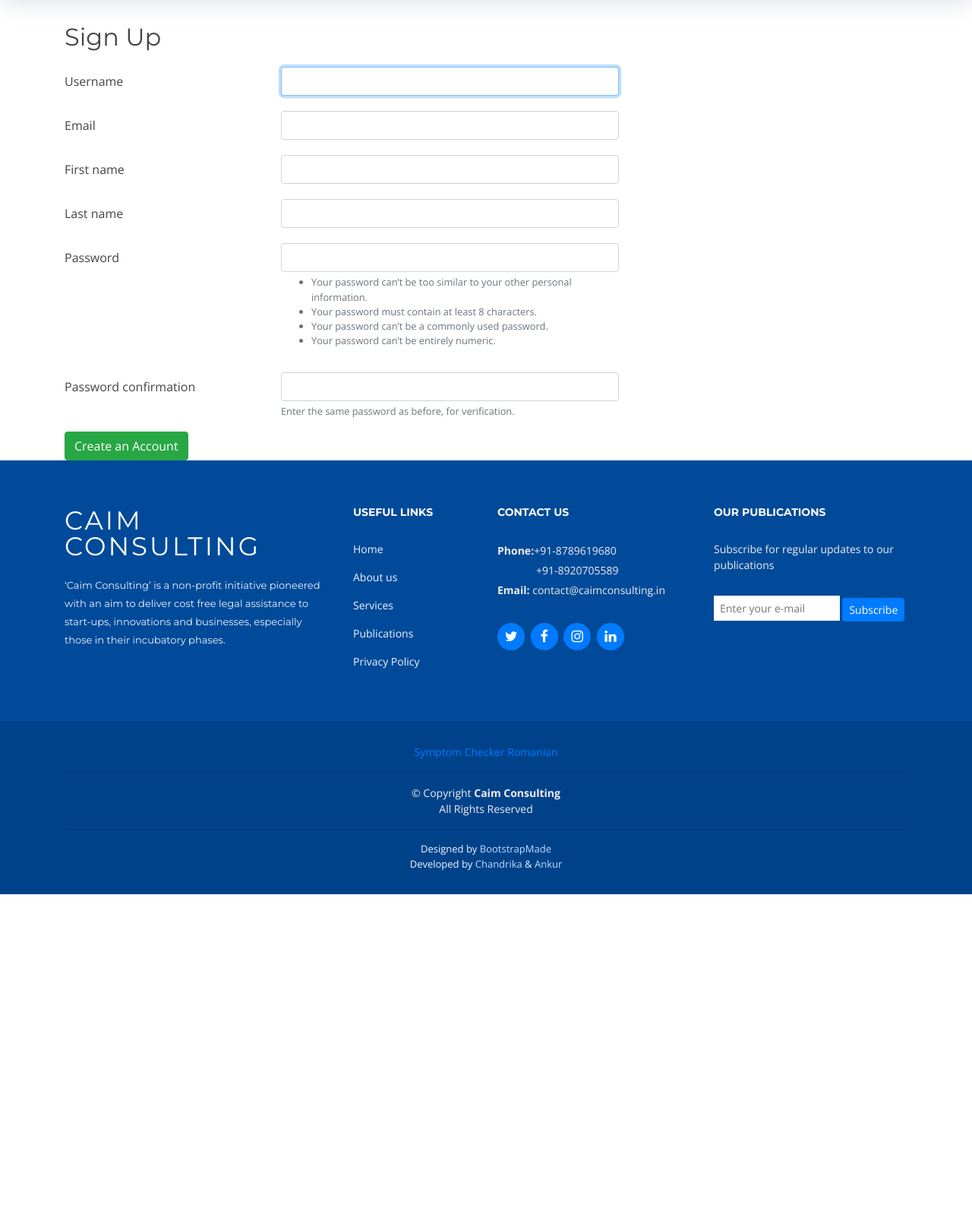
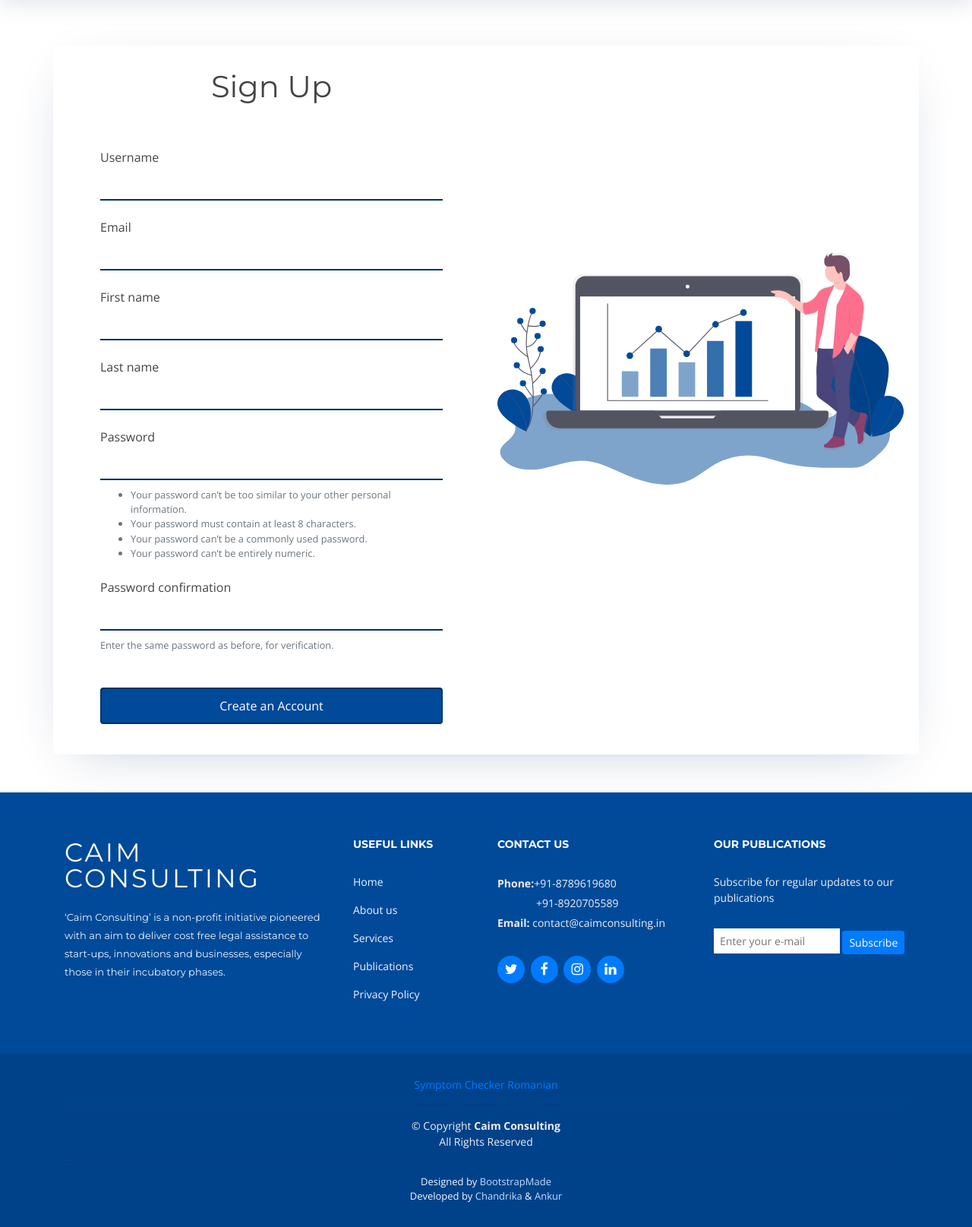
Before and after one commit to nkhs/caim-consulting-website, a Django app: page /accounts/sign_up/ in a window 1280 px wide. Shown: the part 100-1715 px from the top of the page at 76% size. Before the commit the page ends 1277 px from the top, so only its background shows below. Run offline with Django 3.2, Linux system fonts and the light colour scheme; parts of the project's set-up code (start-up, migrations or seed data) failed here and were passed over; some libraries are stand-ins or nearby versions.

Commit message:
Sign-up page styling

```diff
--- a/accounts/templates/registration/sign_up.html
+++ b/accounts/templates/registration/sign_up.html
@@ -3,19 +3,22 @@
 {% load static %}
 
 <main id="main">
-  <div class="container">
-    <h2>Sign Up</h2>
+  <div class="container" id = "sign-up">
+    <div class = "row">
+      <div class="col-md-6 col-sm-12 col-xs-12">
+        <h1 >Sign Up</h1>
+        <div class = "form-sign">
           {{ form.non_field_errors }}
           <form method="post">
             <!-- prettier-ignore -->
             {% csrf_token %}
             {% for field in form %}
             {{ field.errors }}
-      <div class="form-group row">
-        <label class="col-sm-3 col-form-label" for="{{ field.id_for_label }}">
+            <div class="form-group">
+              <label class="col-form-label" for="{{ field.id_for_label }}">
                 {{ field.label }}
               </label>
-        <div class="col-sm-5">
+              <div class="">
                 {{ field }}
                 <small class="form-text text-muted">
                   {{field.help_text}}
@@ -23,8 +26,19 @@
               </div>
             </div>
             {% endfor %}
-      <button class="btn btn-success" type="submit">Create an Account</button>
+            <button class="btn btn-success btn-sign" type="submit">Create an Account</button>
           </form>
+        </div>
+      </div>
+
+      <div class = "col-md-6 col-xs-0 col-sm-0 ">
+        <img
+          src = "{% static 'img/signup.svg' %}"
+          class="img-fluid">
+
+      </div>
+    </div>
+
   </div>
 </main>
 
--- a/caimconsulting/static/css/style.css
+++ b/caimconsulting/static/css/style.css
@@ -1757,3 +1757,73 @@ h6 {
     display: none;
   }
 }
+
+
+
+
+#sign-up{
+  -webkit-box-shadow: -1px 17px 68px -31px rgba(0,49,102,0.3);
+  -moz-box-shadow: -1px 17px 68px -31px rgba(0,49,102,0.3);
+  box-shadow: -1px 17px 68px -31px rgba(0,49,102,0.3);
+  margin-right: auto;
+  margin-left: auto;
+  margin-top: 30px;
+  margin-bottom: 50px;
+  padding: 20px ;
+}
+
+#sign-up input{
+  margin-bottom: 10px;
+  width: 100%;
+  outline: none !important;
+  border: none ;
+  border-radius: 0% !important;
+  border-bottom: 2px solid #003166 ;
+  box-shadow: none !important;
+}
+
+#sign-up h1{
+  text-align: center;
+  padding: 10px 0px;
+}
+
+#sign-up .form-sign{
+  text-align: center;
+  padding: 10px 30px;
+}
+
+#sign-up form{
+  padding: 10px 12px;
+  display: inline-block;
+  text-align: left;
+  margin-right:auto ;
+  margin-left: auto;
+}
+
+#sign-up .btn-sign{
+  border:2px solid #003166;
+  background-color: #004a99;
+  padding: 10px;
+  margin-top: 30px;
+  width: 100%;
+  color: white;
+}
+
+#sign-up img{
+  margin-top: 250px;
+}
+
+@media (max-width: 765px) {
+
+  #sign-up{
+    width: 100%;
+  }
+  #sign-up .form-sign{
+    text-align: center;
+    padding: 10px 5px;
+  }
+  #sign-up .img-fluid{
+    display: none;
+  }
+
+}
```
Also changed, not shown: accounts/static/img/signup.svg (renamed from accounts/static/img/undraw_finance_0bdk.svg). Lines whose indentation alone changed are shown as unchanged.
